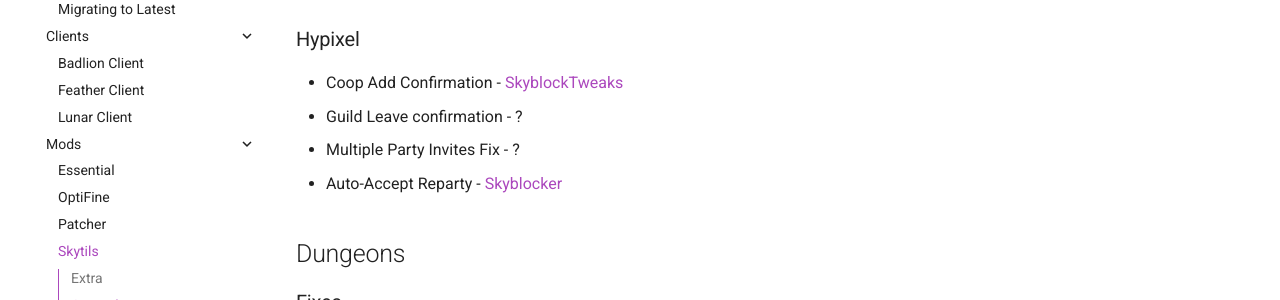
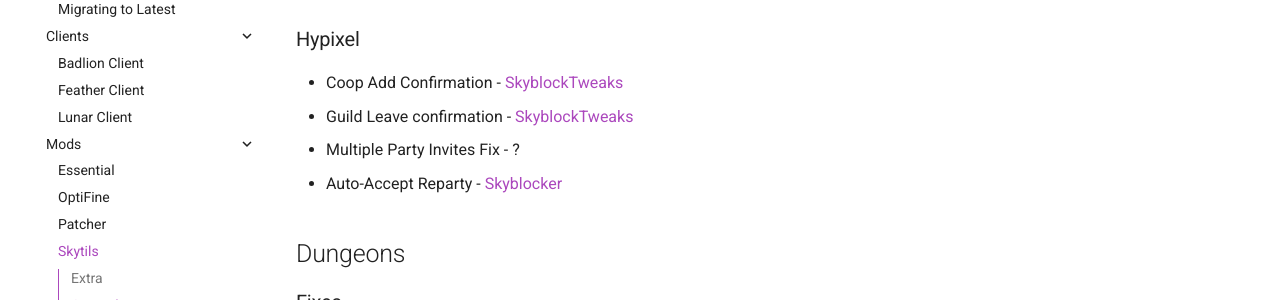
Before and after one commit to MicrocontrollersDev/Alternatives, an MkDocs documentation site: the page built from docs/latest/skytils.md, in a window 1280 px wide and 900 px high, scrolled down 589 px. Shown: the part 153-453 px from the top of the window. Built offline with MkDocs 1.6.1 and Material for MkDocs 9.7.7, drawn with Linux system fonts in a browser that asks for light colours; comment, search, counter and statistics services are not loaded.

Commit message:
sbt g leave confirmation

```diff
--- a/docs/latest/skytils.md
+++ b/docs/latest/skytils.md
@@ -23,7 +23,7 @@
 ### Hypixel
 
 * Coop Add Confirmation - [SkyblockTweaks](https://modrinth.com/mod/sbt)
-* Guild Leave confirmation - ?
+* Guild Leave confirmation - [SkyblockTweaks](https://modrinth.com/mod/sbt)
 * Multiple Party Invites Fix - ?
 * Auto-Accept Reparty - [Skyblocker](https://modrinth.com/mod/skyblocker-liap)
 
```
